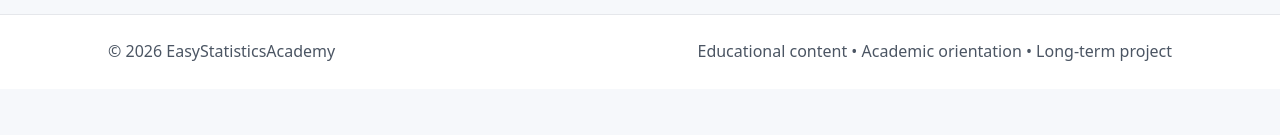
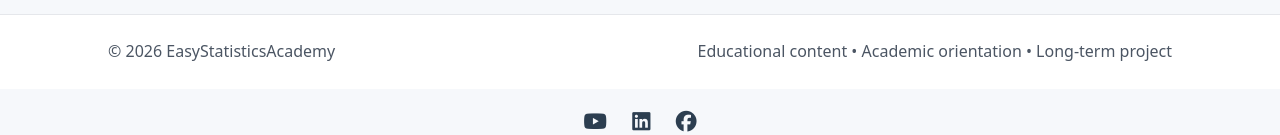
Before and after one commit to ammar-homaida-statistics/easystatisticsacademy, a Jekyll site: the page built from index.html, in a window 1280 px wide and 1132 px high. Shown: the part 994-1129 px from the top of the window. Built offline with Jekyll 4.4.1, drawn with Linux system fonts in a browser that asks for light colours.

Commit message:
updeates to add scoical

```diff
--- a/_includes/footer.html
+++ b/_includes/footer.html
@@ -5,6 +5,17 @@
   </div>
 </footer>
 
+<div class="footer-social">
+  <a href="https://www.youtube.com/@EasyStatisticsAcademy" target="_blank" aria-label="YouTube">
+    <i class="fab fa-youtube"></i>
+  </a>
+  <a href="https://www.linkedin.com/company/easystatisticsacademy" target="_blank" aria-label="LinkedIn">
+    <i class="fab fa-linkedin"></i>
+  </a>
+  <a href="https://www.facebook.com/EasyStatisticsAcademy" target="_blank" aria-label="Facebook">
+    <i class="fab fa-facebook"></i>
+  </a>
+</div>
 
 <script>
   (function () {
--- a/_includes/header.html
+++ b/_includes/header.html
@@ -21,6 +21,11 @@
       <a href="/about/">About</a>
     </nav>
 
+<link
+  rel="stylesheet"
+  href="https://cdnjs.cloudflare.com/ajax/libs/font-awesome/6.5.1/css/all.min.css"
+/>
+
     <div class="header-search">
       <input id="site-search" type="search" placeholder="Search…" autocomplete="off" />
       <div id="search-results" class="search-results" hidden></div>
--- a/css/style.css
+++ b/css/style.css
@@ -615,3 +615,20 @@
     position: static;
   }
 }
+
+
+.footer-social {
+  margin-top: 1rem;
+  text-align: center;
+}
+
+.footer-social a {
+  margin: 0 10px;
+  color: #2c3e50;
+  font-size: 1.3rem;
+  transition: color 0.2s ease;
+}
+
+.footer-social a:hover {
+  color: #1f5fbf;
+}
```
